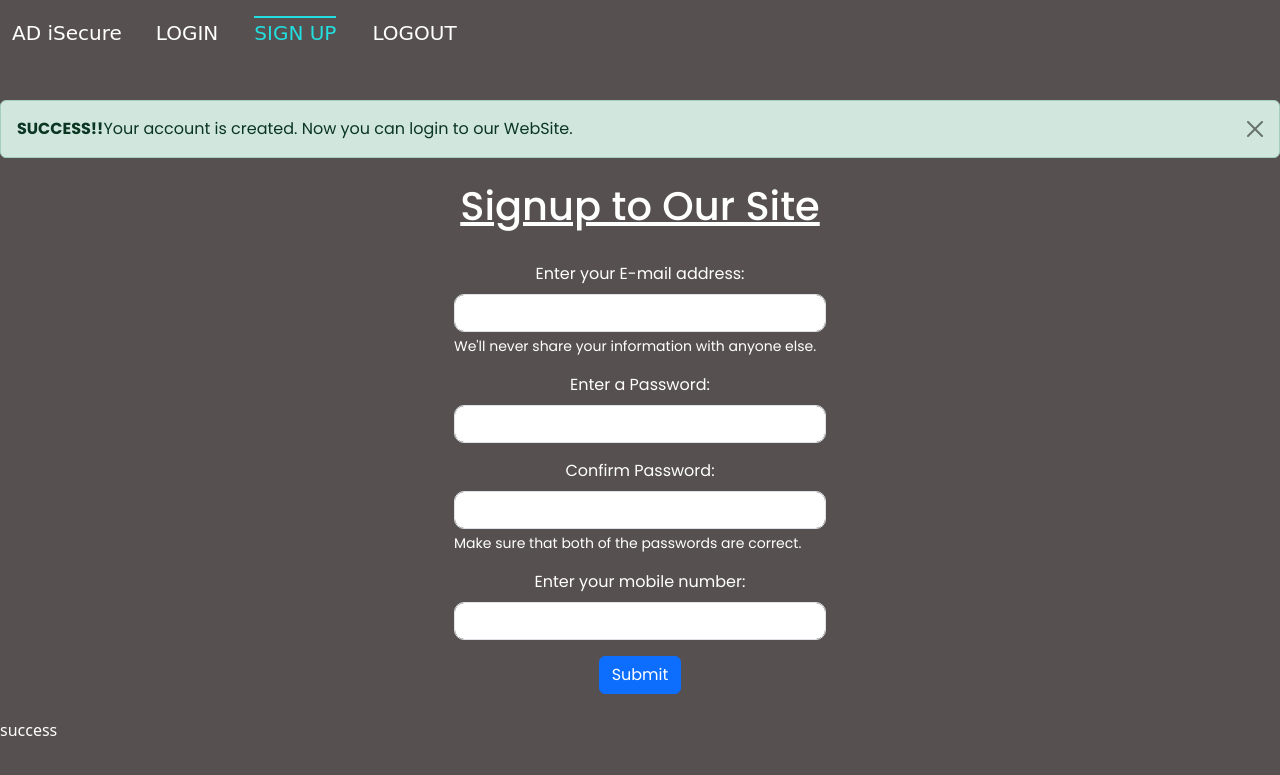
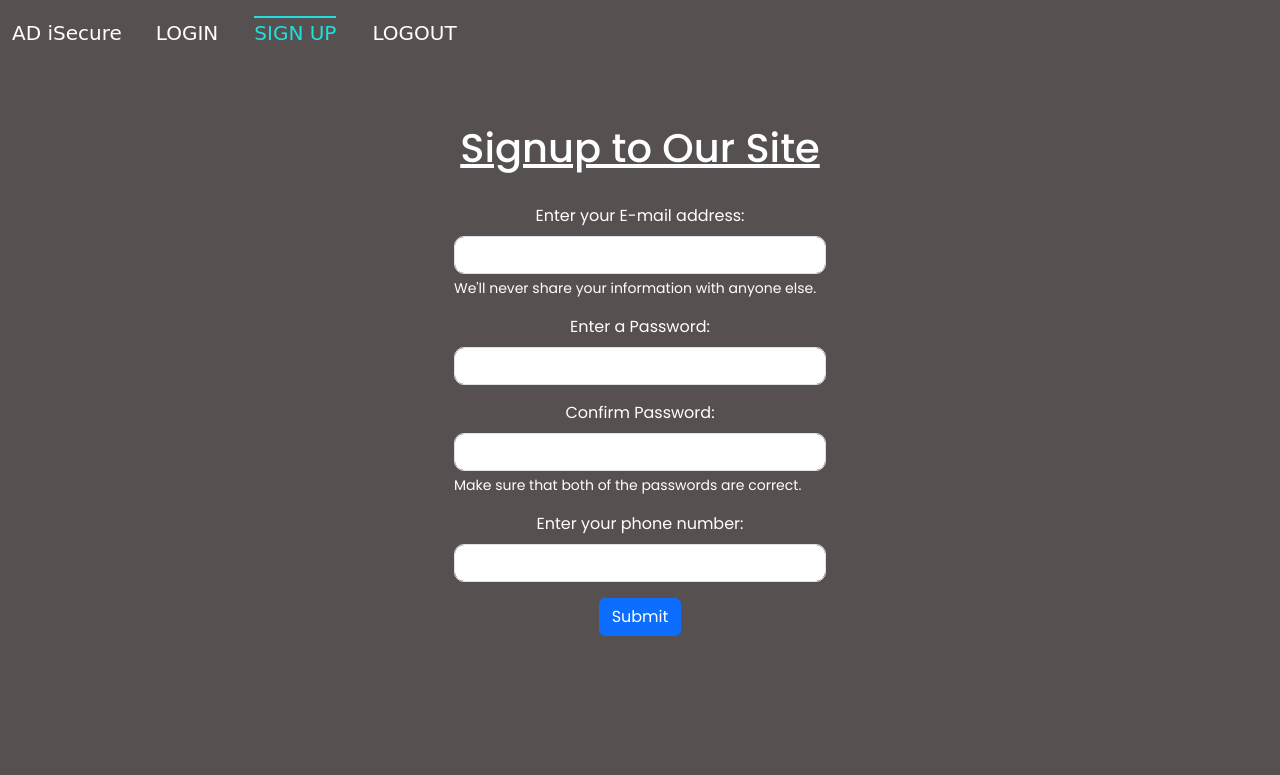
Before and after one commit to mhrznaarik870/projectclz, a PHP site: page /signup.php in a window 1280 px wide. Shown: the top 775 px of the page. Run offline with PHP 8.4, Linux system fonts and the light colour scheme; some web fonts are replaced.

Commit message:
Repaired login/signup

```diff
--- a/backend/signup.php
+++ b/backend/signup.php
@@ -1,3 +1,28 @@
+<?php
+$showAlert = false;
+$showError = false;
+
+if ($_SERVER["REQUEST_METHOD"] == "POST") {
+  include 'partials/_dbconnect.php';
+  $email = $_POST["email"];
+  $password = $_POST["password"];
+  $cpassword = $_POST["cpassword"];
+  $phoneno = $_POST["phoneno"];
+  $exists = false;
+  if (($password == $cpassword) && $exists == false) {
+    $sql = "INSERT INTO `users` ( `email`, `password`, `phoneno`, `dt`) VALUES ( '$email', '$password', '$phoneno', current_timestamp())";
+    $result = mysqli_query($conn, $sql);
+    if ($result) {
+      $showAlert = true;
+    }
+  } else {
+    $showError = true;
+
+  }
+}
+
+?>
+
 <!doctype html>
 <html lang="en">
 
@@ -32,27 +57,36 @@
           <li class="nav-item">
             <a class="nav-link" href="/admotors/backend/logout.php">Logout</a>
           </li>
-
-
-
         </ul>
 
       </div>
     </div>
   </nav>
 
+  <?php
+  if ($showAlert) {
+    echo '
+    <div class="alert alert-success alert-dismissible fade show" role="alert">
+    <strong>SUCCESS!! </strong>Your account is created. Now you can login to our WebSite.
+    <button type="button" class="btn-close" data-bs-dismiss="alert" aria-label="Close"></button>
+    </div>';
+  }
+  if ($showError === true) {
+    echo '
+    <div class="alert alert-danger alert-dismissible fade show" role="alert">
+    <strong>Error! </strong>' . $showError . '
+    <button type="button" class="btn-close" data-bs-dismiss="alert" aria-label="Close"></button>
+    </div>';
+  }
+  ?>
 
-  <div class="alert alert-success alert-dismissible fade show" role="alert">
-    <strong>SUCCESS!!</strong>Your account is created. Now you can login to our WebSite.
-    <button type="button" class="btn-close" data-bs-dismiss="alert" aria-label="Close"></button>
-  </div>
   <div class="container my-4">
     <h1 class="text-center"><u> Signup to Our Site</u></h1> <br>
 
     <form action="signup.php" method="post" style="display: flex ;    align-items: center;   flex-direction: column;">
       <div class="mb-3 col-md-4">
         <label for="email" class="form-label">Enter your E-mail address:</label>
-        <input type="email" class="form-control" id="email" name="email" aria-describedby="emailHelp">
+        <input type="text" class="form-control" id="email" name="email" aria-describedby="emailHelp">
         <div id="emailHelp" class="form-text text-white  ">We'll never share your information with anyone else.</div>
       </div>
       <div class="mb-3 col-md-4">
@@ -66,8 +100,8 @@
       </div>
 
       <div class="mb-3 col-md-4">
-        <label for="mnumber" class="form-label">Enter your mobile number:</label>
-        <input type="mnumber" class="form-control" id="mnumber" name="mnumber">
+        <label for="phoneno" class="form-label">Enter your phone number:</label>
+        <input type="phoneno" class="form-control" id="phoneno" name="phoneno">
       </div>
 
       <button type="submit" class="btn btn-primary">Submit</button>
@@ -86,14 +120,3 @@
 </body>
 
 </html>
-
-
-<?php
-require_once 'partials/_dbconnect.php';
-if ($_SERVER["REQUEST_METHOD"] == "POST") {
-
-  $username = $_POST["username"];
-  $password = $_POST["password"];
-  $email = $_POST["email"];
-  $phoneno = $_POST["mnumber"];
-}
--- a/frontend/assets/css/style.css
+++ b/frontend/assets/css/style.css
@@ -352,6 +352,7 @@ header {
   width: 100%;
   height: 50px;
   border-bottom: 2px solid #f8f9fa;
+  background: transparent;
   margin: 30px 0;
 }
 
@@ -364,6 +365,7 @@ header {
   color: #f8f9fa;
   font-weight: 400;
   pointer-events: none;
+  background: transparent;
   transition: all 0.5s ease-in-out;
 }
 
```
